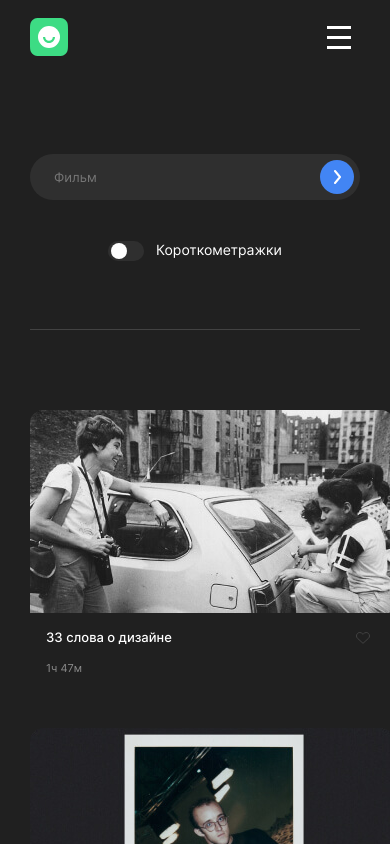
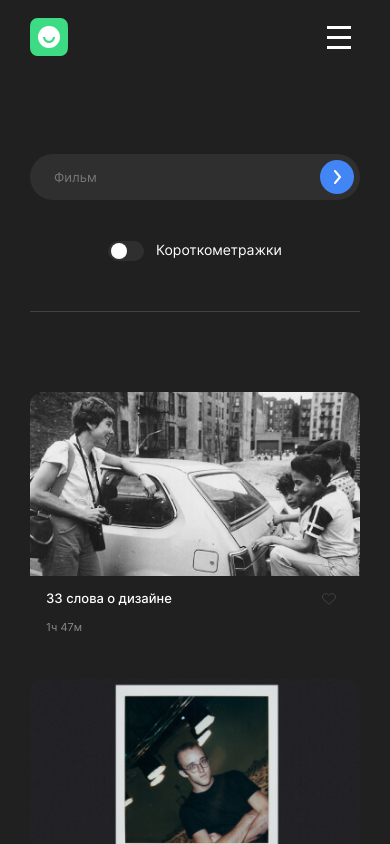
Before and after one commit to Sibisov-Artem/movies-explorer-frontend, a React (Create React App) app: page /movies in a window 390 px wide. Shown: the top 844 px of the page. Built offline with nearby package versions, Linux system fonts and the light colour scheme.

Commit message:
feat: адаптировать Movies под макет под разрешение 768px

```diff
--- a/src/components/MoviesCard/MoviesCard.css
+++ b/src/components/MoviesCard/MoviesCard.css
@@ -64,3 +64,16 @@
   background-color: transparent;
   padding: 17px 7px 0 7px;
 }
+
+/* ----------------------------------------------- */
+
+@media screen and (max-width: 768px) {
+
+  .movies-card__image {
+    margin-bottom: 14px;
+  }
+
+  .movies-card__title {
+    margin-bottom: 15px;
+  }
+}
--- a/src/components/MoviesCardList/MoviesCardList.css
+++ b/src/components/MoviesCardList/MoviesCardList.css
@@ -10,3 +10,26 @@
   padding: 0;
   margin: 0;
 }
+
+/* ----------------------------------------------- */
+
+@media screen and (max-width: 1024px) {
+
+  .movies-cards__grid {
+    grid-template-columns: repeat(auto-fit, minmax(339px, 1fr));
+    gap: 29px 30px;
+  }
+}
+
+@media screen and (max-width: 768px) {
+  .movies-cards {
+    padding-bottom: 29px;
+  }
+}
+
+@media screen and (max-width: 850px) {
+  .movies-cards__grid {
+    grid-template-columns: repeat(auto-fit, minmax(300px, 1fr));
+  }
+
+}
--- a/src/components/SearchForm/SearchForm.css
+++ b/src/components/SearchForm/SearchForm.css
@@ -59,4 +59,9 @@
   .search-form {
     padding-top: 80px;
   }
+
+  .search-form__filter {
+    padding-bottom: 47px;
+  }
+
 }
```
